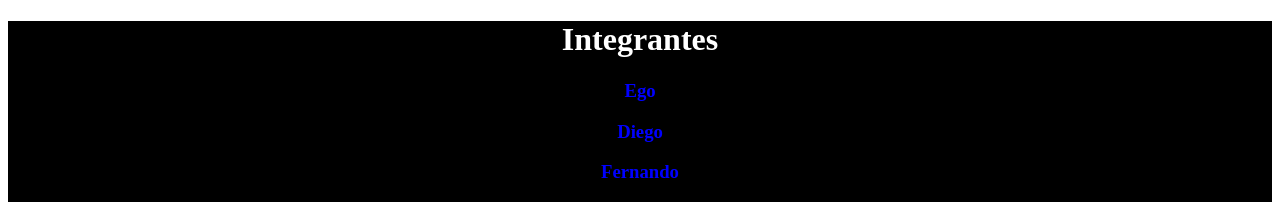
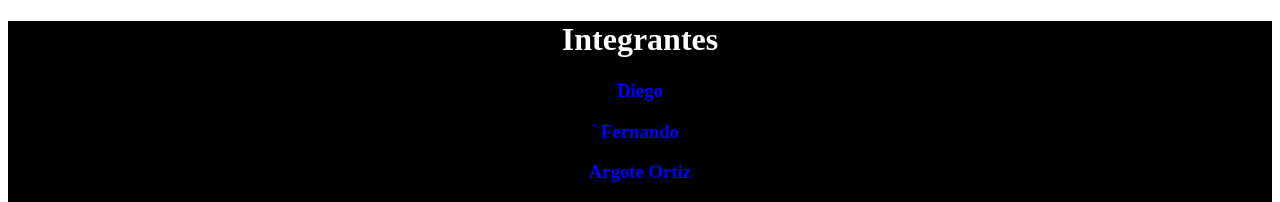
Before and after one commit to EGO-ARGOTE/Trabajo_colaborativo_6, a plain HTML site: page index.html in a window 1280 px wide. Shown: the top 202 px of the page. Drawn offline with Linux system fonts and the light colour scheme.

Commit message:
nombres actualizados

```diff
--- a/index.html
+++ b/index.html
@@ -14,9 +14,9 @@
 
     <h1>Integrantes</h1>
 
-    <h3>Ego</h3>
     <h3>Diego</h3>
     <h3>Fernando</h3>
+    <h3>Argote Ortiz</h3>
 
     <h1>Juego de Piedra, Papel o Tijera</h1>
 
```
